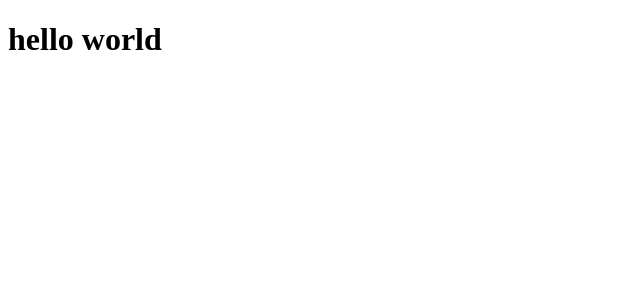
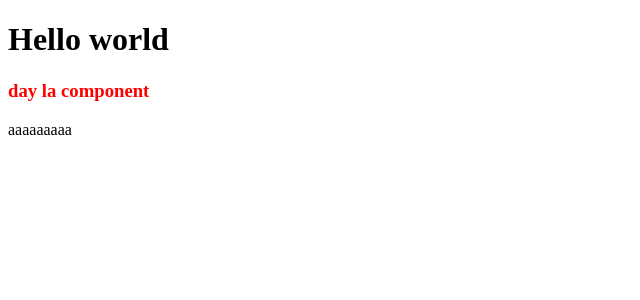
Before and after one commit to TheNam97/Angular_intern, an Angular app: page / in a window 1280 px wide. Shown: the top 300 px of the page, without its empty margins (0-640 px from the left). Built offline with nearby package versions, Linux system fonts and the light colour scheme.

Commit message:
component

```diff
--- a/src/app/app.component.html
+++ b/src/app/app.component.html
@@ -1 +1,4 @@
-<h1>hello world</h1>
+<h1>Hello world</h1>
+
+<!-- chạy vào component -->
+<app-home></app-home>
--- a/src/app/app.module.ts
+++ b/src/app/app.module.ts
@@ -3,10 +3,12 @@ import { BrowserModule } from '@angular/platform-browser';
 
 import { AppRoutingModule } from './app-routing.module';
 import { AppComponent } from './app.component';
+import { HomeComponent } from './home/home.component';
 
 @NgModule({
   declarations: [
-    AppComponent
+    AppComponent,
+    HomeComponent
   ],
   imports: [
     BrowserModule,
--- /dev/null
+++ b/src/app/home/home.component.css
@@ -0,0 +1,4 @@
+
+.aaa{
+    color: red;
+}
--- /dev/null
+++ b/src/app/home/home.component.html
@@ -0,0 +1,2 @@
+<h3 class="aaa">day la component</h3>
+<p>aaaaaaaaa</p>
```
Also changed, not shown: src/app/home/home.component.ts (added, +10 -0 lines), 1 other file (tests, documents, lock files or other folders).
